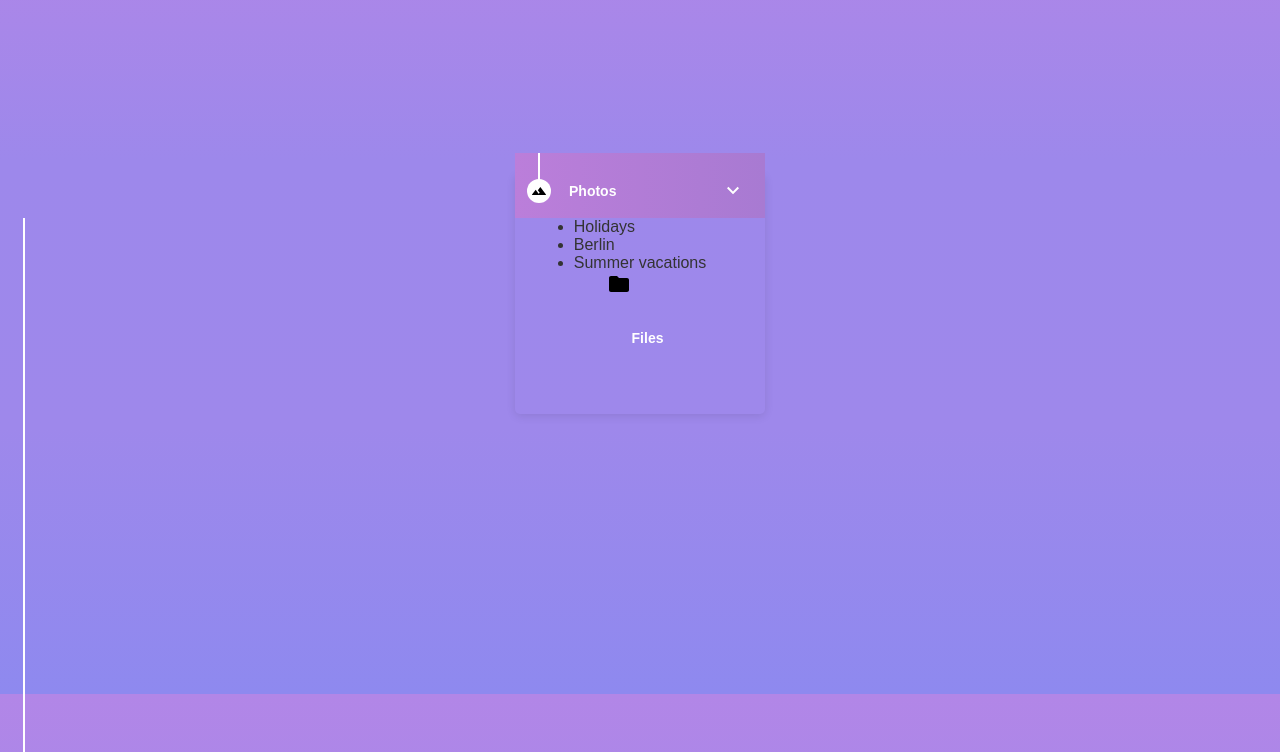
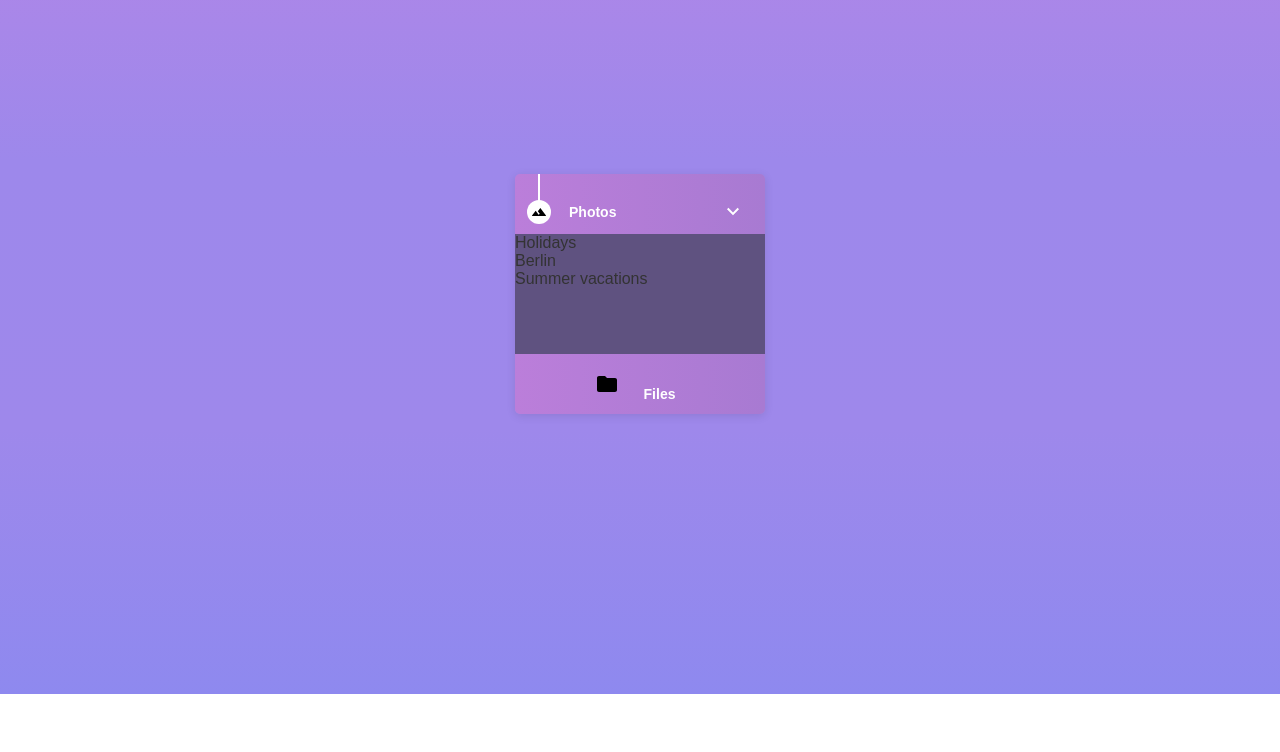
Before and after one commit to Hawa-codes/Loop2-step3, a plain HTML site: page index.html in a window 1280 px wide. Shown: the part 106-858 px from the top of the page. After the commit the page ends 800 px from the top, so only its background shows below. Drawn offline with Linux system fonts and the light colour scheme.

Commit message:
Loop2-step3

```diff
--- a/index.html
+++ b/index.html
@@ -10,7 +10,7 @@
     <main>
         <header>
             <div class="icon-wrapper">
-                <div class="vertical-line"></div>
+                <div class="vertical-line-1"></div>
               <img src="./img/photo.svg" alt="Photos Icon" class="p-icon" />
             </div>
             <h2>Photos</h2>
--- a/style.css
+++ b/style.css
@@ -25,6 +25,7 @@ main {
     justify-content: center;
     align-items: center;
     flex-direction: column;
+    overflow: hidden;
 }
 
 header {
@@ -33,9 +34,9 @@ header {
     flex-direction: row;
     align-items: space-between;
     gap: 5px;
-    width: 250px;
-    height: 65px;
-    margin-top: -80px;
+    width: 100%;
+    height: 25%;
+    margin-top: 0px;
 }
 
 .icon-wrapper {
@@ -45,7 +46,7 @@ header {
     justify-content: center;
 }
 
-.vertical-line {
+.vertical-line-1 {
   width: 2px;
   height: 60%;
   background-color: #ffffff;
@@ -81,3 +82,19 @@ h2 {
     margin-left: 90px;
     margin-top: 26px;
 }
+
+.timeline {
+    position: relative;
+    width: 100%;
+    height: 50%;
+    background-color: #5f5280;
+}
+
+footer {
+    background: linear-gradient(to right, #bb7eda, #a87ad2);
+    width: 100%;
+    height: 25%;
+    display: flex;
+    align-items: center;
+    justify-content: center;
+}
```
